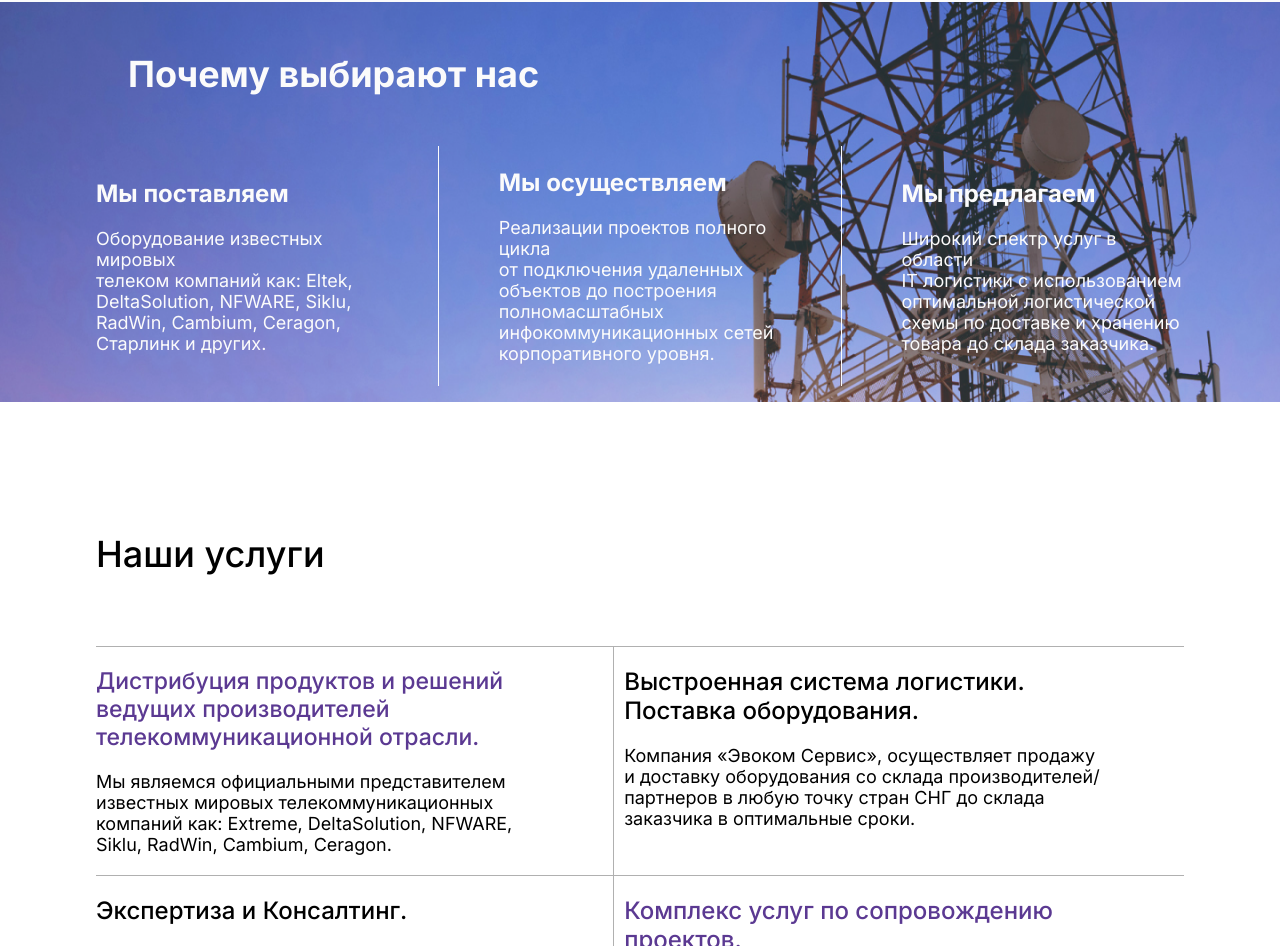
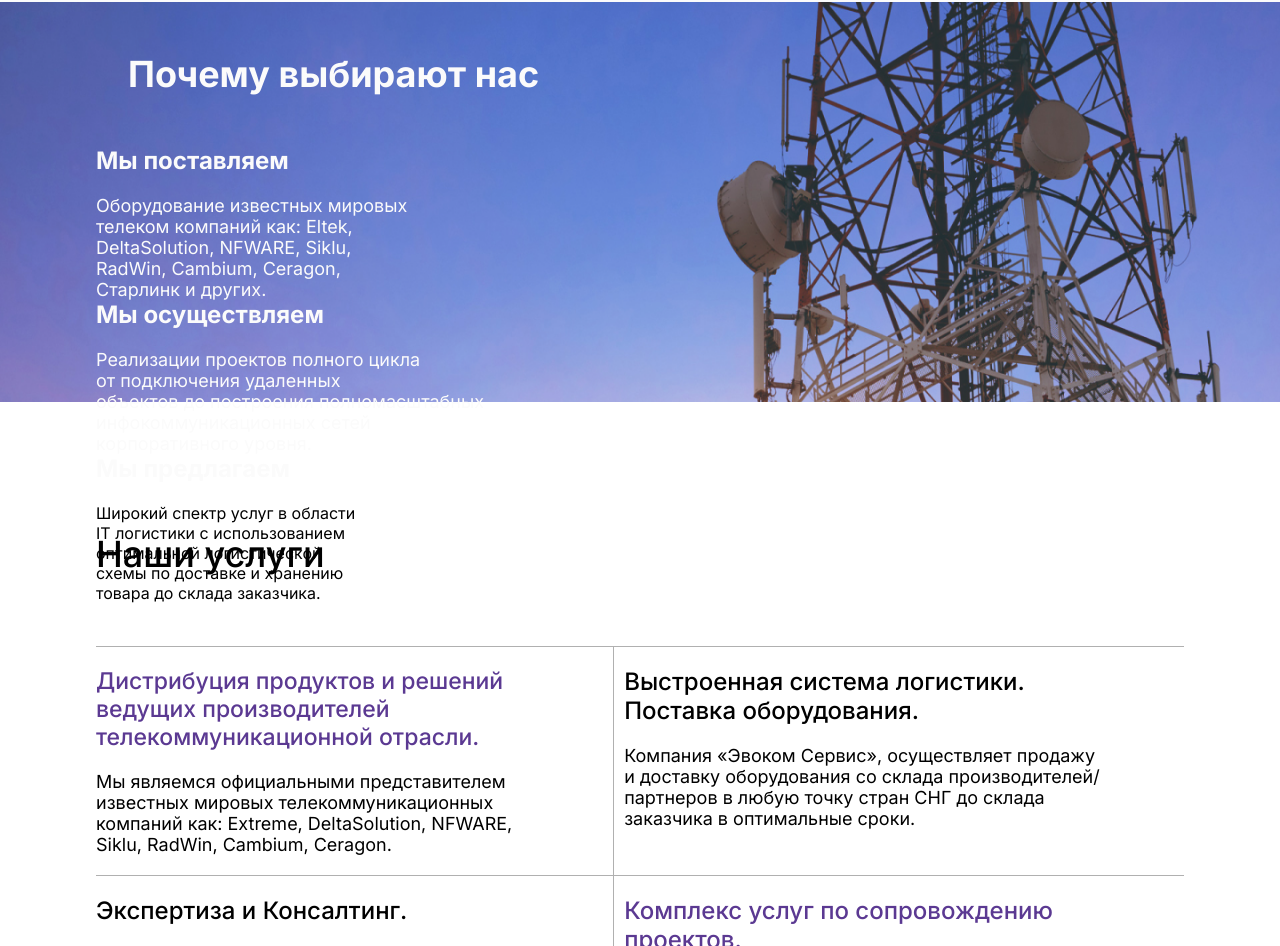
Before and after one commit to Bonecide/EvoCom, a React (Create React App) app: page / in a window 1280 px wide. Shown: the part 1356-2302 px from the top of the page. Built offline with nearby package versions, Linux system fonts and the light colour scheme.

Commit message:
fixed class name

```diff
--- a/src/Section/ChooseUs/ChooseUs.jsx
+++ b/src/Section/ChooseUs/ChooseUs.jsx
@@ -7,7 +7,7 @@ export default function ChooseUs (){
       <div className='chooseUs_block'>
         <h1 className="chooseUs_title">Почему выбирают нас</h1>
       </div>
-      <div className="block container">
+      <div className="blocл container">
         <div className='block_text'>
           <h3 className='block_title'>Мы поставляем</h3>
           <p className='block_description'>
@@ -32,7 +32,7 @@ export default function ChooseUs (){
         <span className='span'></span>
         <div className='block_text'>
           <h3 className='block_title'>Мы предлагаем</h3>
-          <p className='block_description'>
+          <p className='blocл_description'>
           Широкий спектр услуг в области<br/>
           IT логистики с использованием<br/>
           оптимальной логистической<br/>
--- a/src/Section/ChooseUs/ChooseUs.scss
+++ b/src/Section/ChooseUs/ChooseUs.scss
@@ -16,7 +16,7 @@
   }
 }
 
-.block{
+.block {
   display: flex;
   justify-content: center;
   align-items: center;
```
